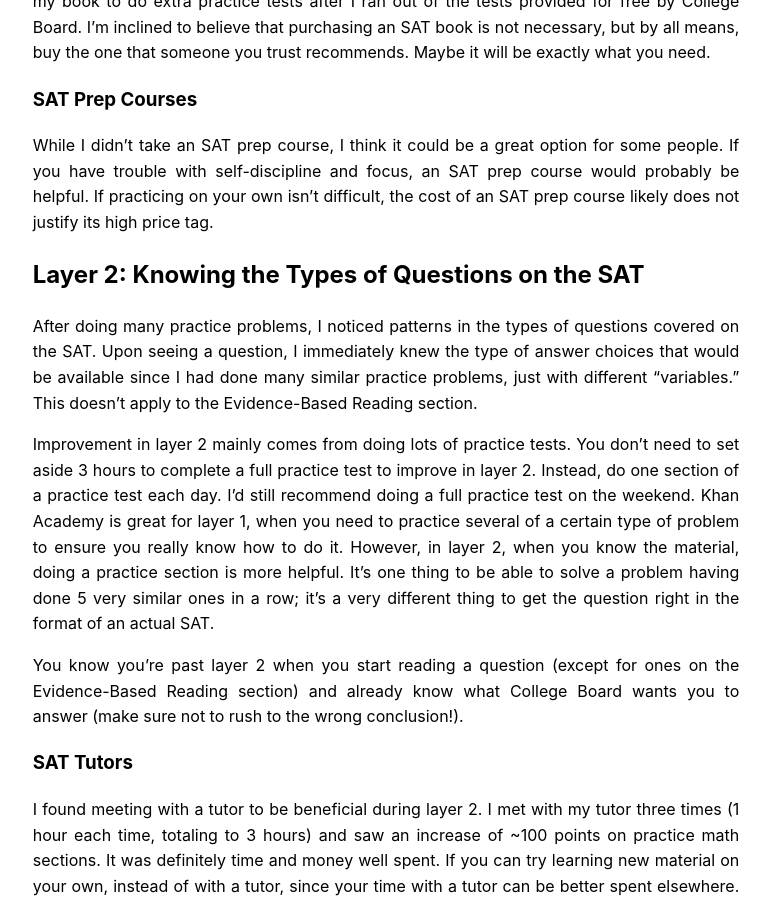
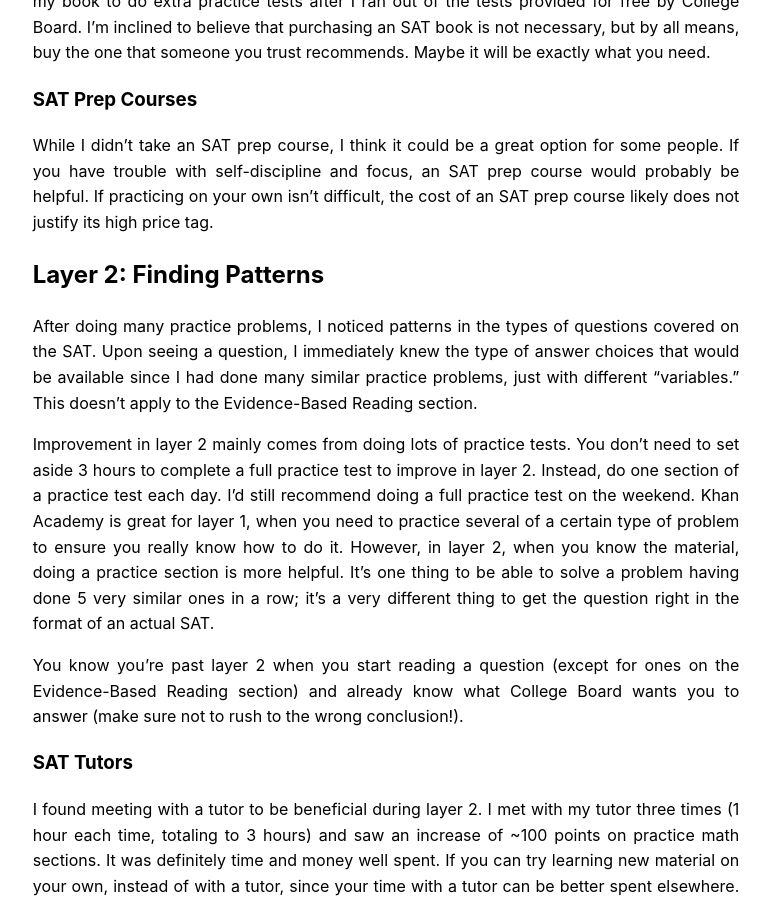
Before and after one commit to JonathanBuchh/buchh.org, a Jekyll site: the page built from _posts/2022-01-05-sat.md, in a window 1280 px wide and 900 px high, scrolled down 1251 px. Shown: the whole window, without its empty margins (254-1024 px from the left). Built offline with Jekyll 4.4.1, drawn with Linux system fonts in a browser that asks for light colours.

Commit message:
Rename layer 2

```diff
--- a/_posts/2022-01-05-sat.md
+++ b/_posts/2022-01-05-sat.md
@@ -23,7 +23,7 @@
 
 While I didn't take an SAT prep course, I think it could be a great option for some people. If you have trouble with self-discipline and focus, an SAT prep course would probably be helpful. If practicing on your own isn't difficult, the cost of an SAT prep course likely does not justify its high price tag.
 
-## Layer 2: Knowing the Types of Questions on the SAT
+## Layer 2: Finding Patterns
 
 After doing many practice problems, I noticed patterns in the types of questions covered on the SAT. Upon seeing a question, I immediately knew the type of answer choices that would be available since I had done many similar practice problems, just with different "variables." This doesn't apply to the Evidence-Based Reading section.
 
```
